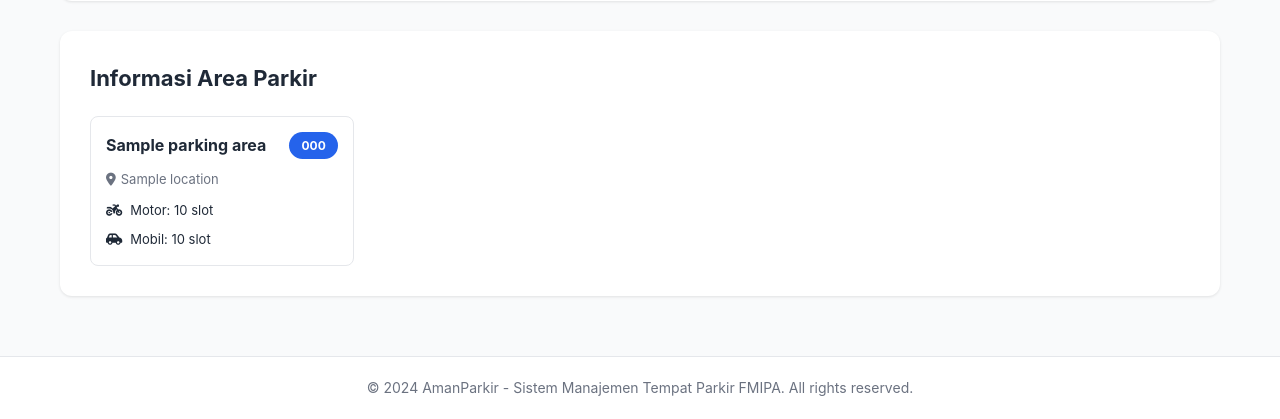
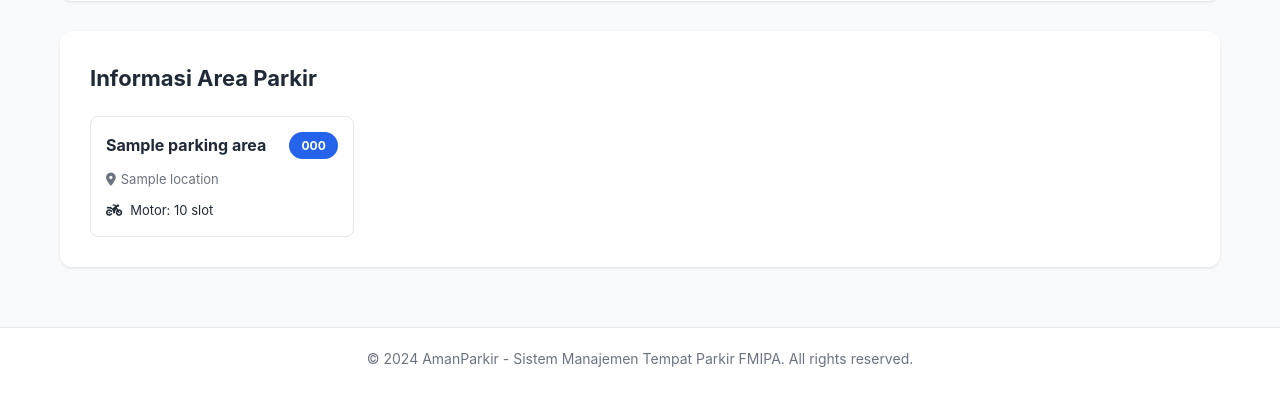
Before and after one commit to RDSaputraaa/PDT_UAP, a PHP site: the page made by app/views/entry.php in a window 1280 px wide. Shown: the part 818-1237 px from the top of the page. After the commit the page ends 1185 px from the top, so only its background shows below. Run offline with PHP 8.4, Linux system fonts and the light colour scheme; tables that the repository leaves empty hold one stand-in row (values such as "Sample post"); the template is opened without the code that fills it: most values are stand-ins (such as "Sample title", 1, 10 or a date in 2020).

Commit message:
Update entry.php

```diff
--- a/app/views/entry.php
+++ b/app/views/entry.php
@@ -105,7 +105,6 @@ require_once __DIR__ . '/header.php';
             <p class="area-location"><i class="fas fa-map-marker-alt"></i> <?php echo htmlspecialchars($area['location']); ?></p>
             <div class="capacity-simple">
                 <div><i class="fas fa-motorcycle"></i> Motor: <?php echo $area['motorcycle_capacity']; ?> slot</div>
-                <div><i class="fas fa-car-side"></i> Mobil: <?php echo $area['car_capacity']; ?> slot</div>
             </div>
         </div>
         <?php endforeach; ?>
```
